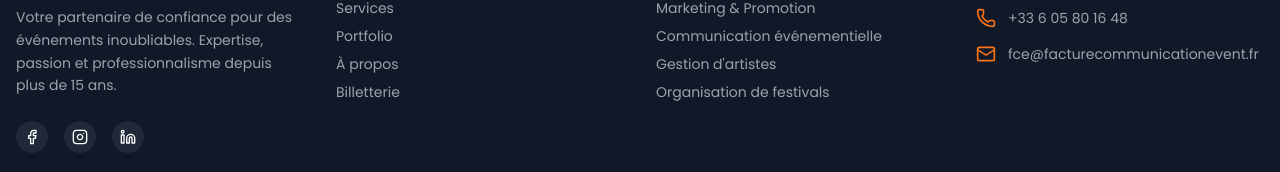
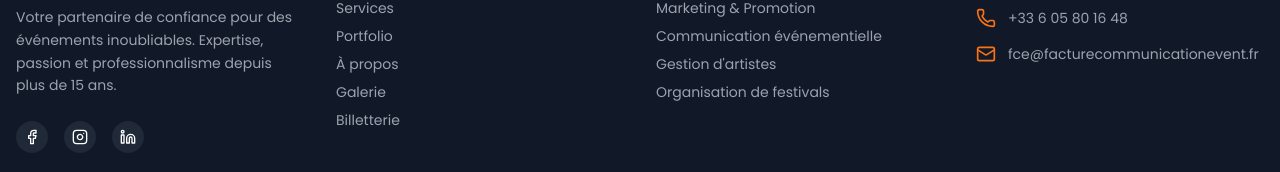
Before and after one commit to cibaco/facturecom, a React (Vite) app: page / in a window 1280 px wide. Shown: the part 8432-8604 px from the top of the page. Built offline with nearby package versions, Linux system fonts and the light colour scheme; no server answers.

Commit message:
add galeries on the footer

```diff
--- a/src/components/Footer.jsx
+++ b/src/components/Footer.jsx
@@ -33,6 +33,7 @@ const Footer = () => {
               <li><a href="#services" className="hover:text-fce-orange transition-colors">Services</a></li>
               <li><a href="#portfolio" className="hover:text-fce-orange transition-colors">Portfolio</a></li>
               <li><a href="#apropos" className="hover:text-fce-orange transition-colors">À propos</a></li>
+              <li><Link to="/galerie" className="hover:text-fce-orange transition-colors">Galerie</Link></li>
               <li><Link to="/billets" className="hover:text-fce-orange transition-colors">Billetterie</Link></li>
             </ul>
           </div>
```
